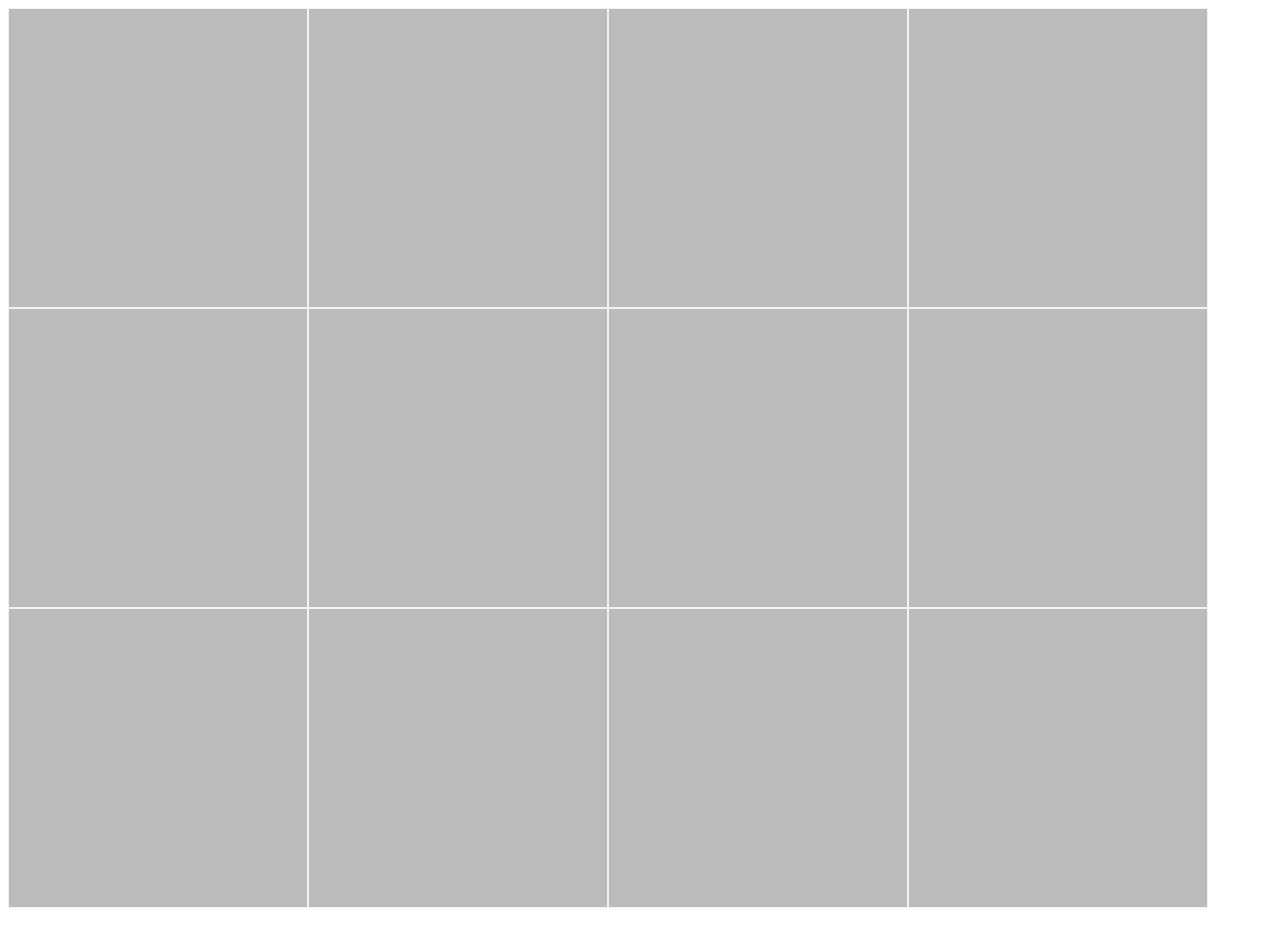
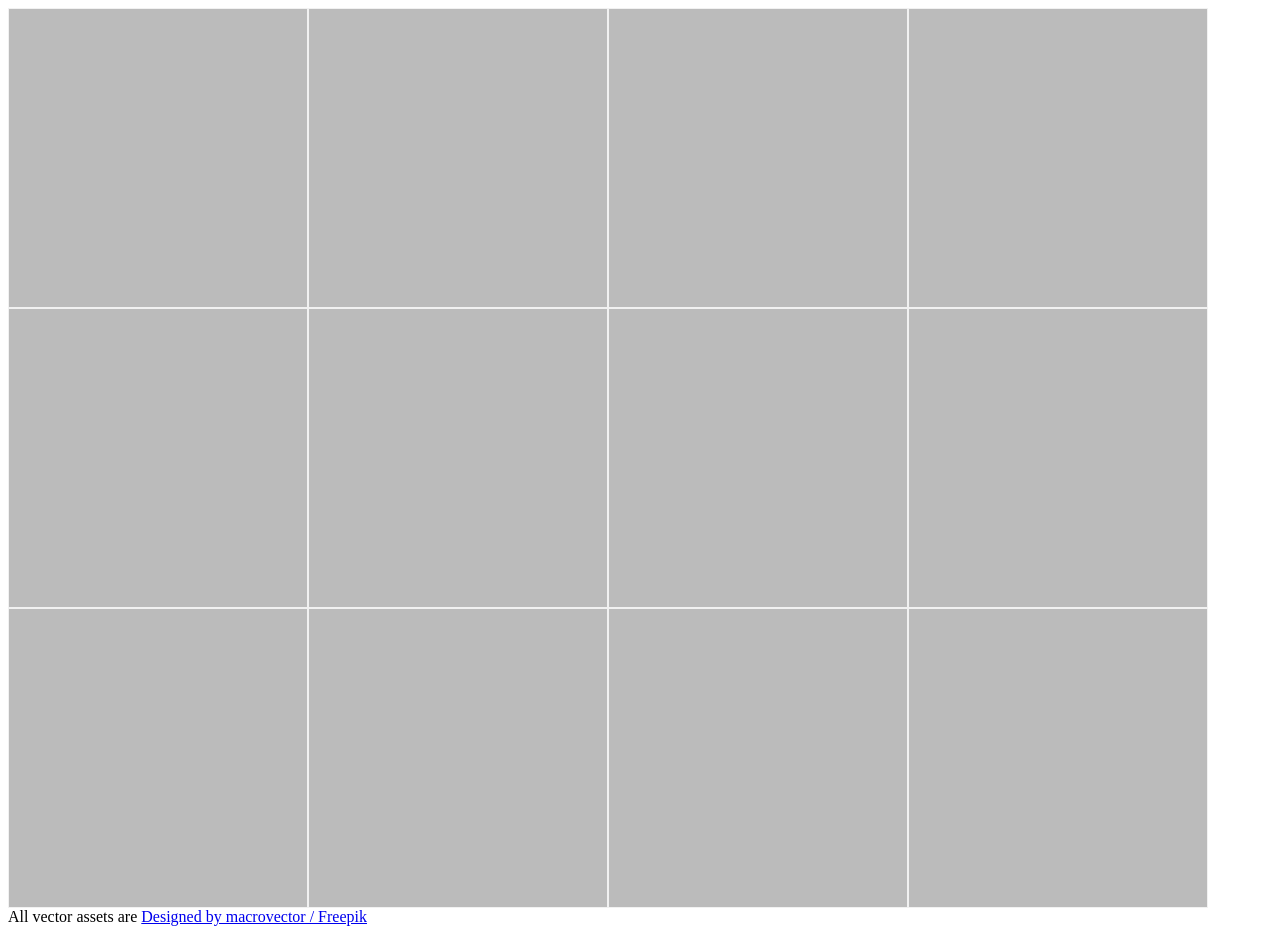
Before and after one commit to axbergdk/numberSequence, a plain HTML site: page memmory/index.html in a window 1280 px wide. Drawn offline with Linux system fonts and the light colour scheme.

Commit message:
added license stuff

```diff
--- a/memmory/index.html
+++ b/memmory/index.html
@@ -21,6 +21,7 @@
             </div>
         </div>
     </div>
+    <footer>All vector assets are <a href="http://www.freepik.com">Designed by macrovector / Freepik</a></footer>
     <script src="scripts/app.js"></script>
 </body>
 
```
